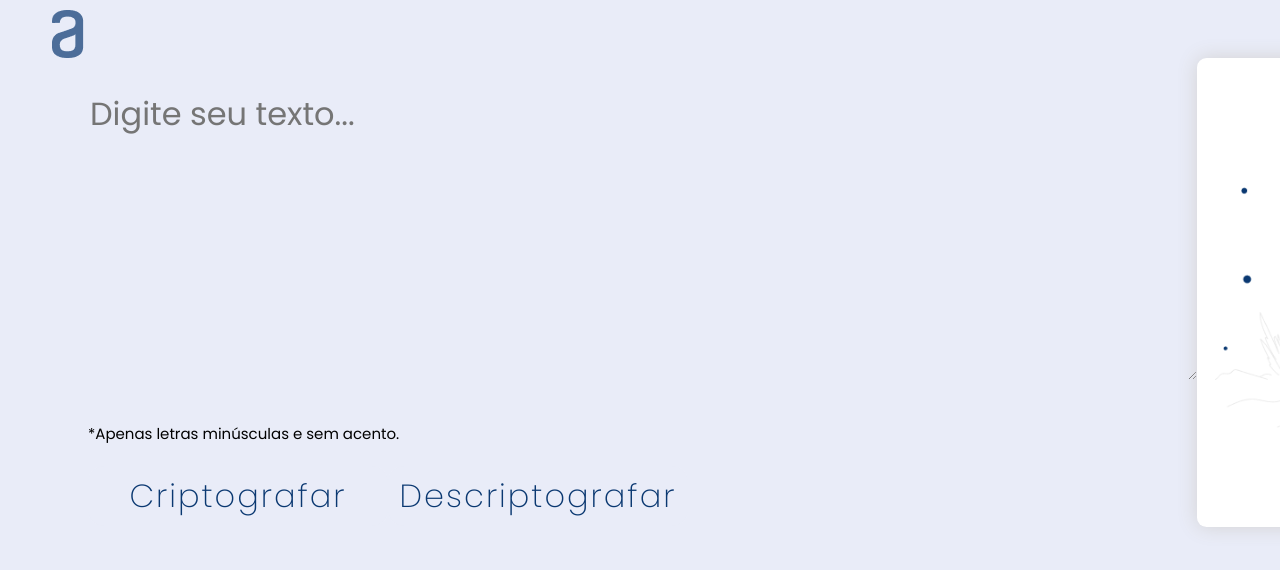
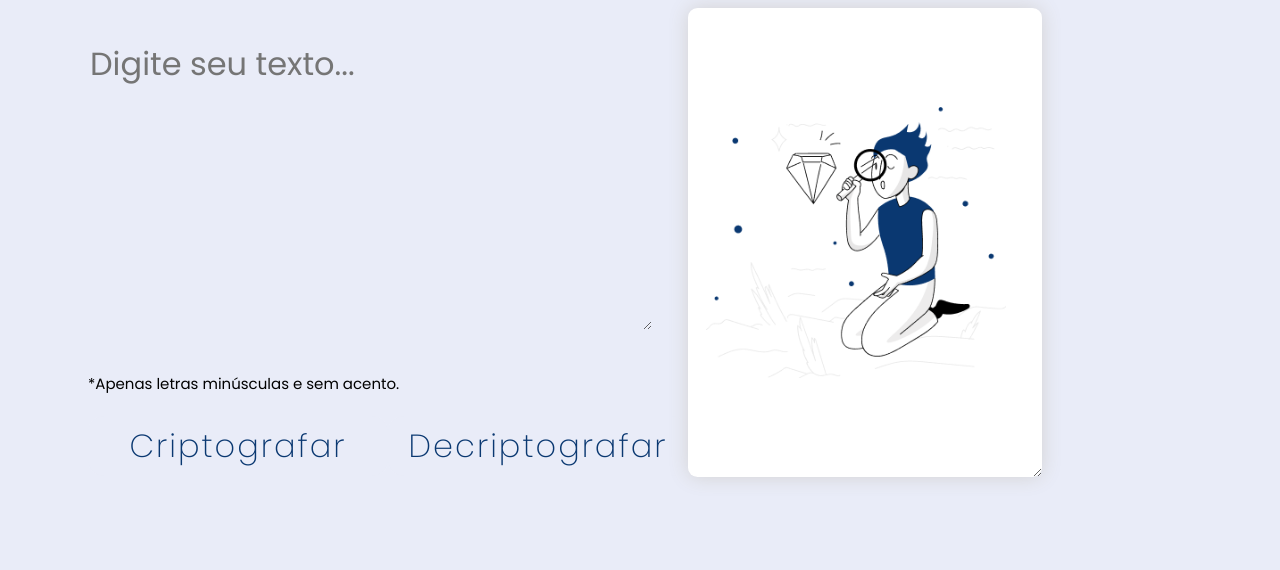
Before and after one commit to justonemorelover/Kryptographos, a plain HTML site: page index.html in a window 1280 px wide. Drawn offline with Linux system fonts and the light colour scheme.

Commit message:
Ajusta posicionamento do conteúdo

```diff
--- a/index.html
+++ b/index.html
@@ -9,12 +9,12 @@
 </head>
 <body>
     <header>
-        <img src="/imagens/logoalura.png" alt="Logo da alura com a inicial da letra a" class="logo">
+
     </header>
     <main>
 
         <section>
-            <textarea class="input-texto" cols="40" rows="6" placeholder="Digite seu texto..."></textarea>
+            <textarea class="input-texto" cols="20" rows="6" placeholder="Digite seu texto..."></textarea>
             <div id="div-desaparece">
                 <h6 class="informacao">*Apenas letras minúsculas e sem acento.</h6>
             </div>
@@ -23,7 +23,7 @@
                     Criptografar
                 </button>
                 <button class="desencriptar" onclick="btnDesencriptar()">
-                    Descriptografar
+                    Decriptografar
                 </button>
             </div>
         </section>
```
